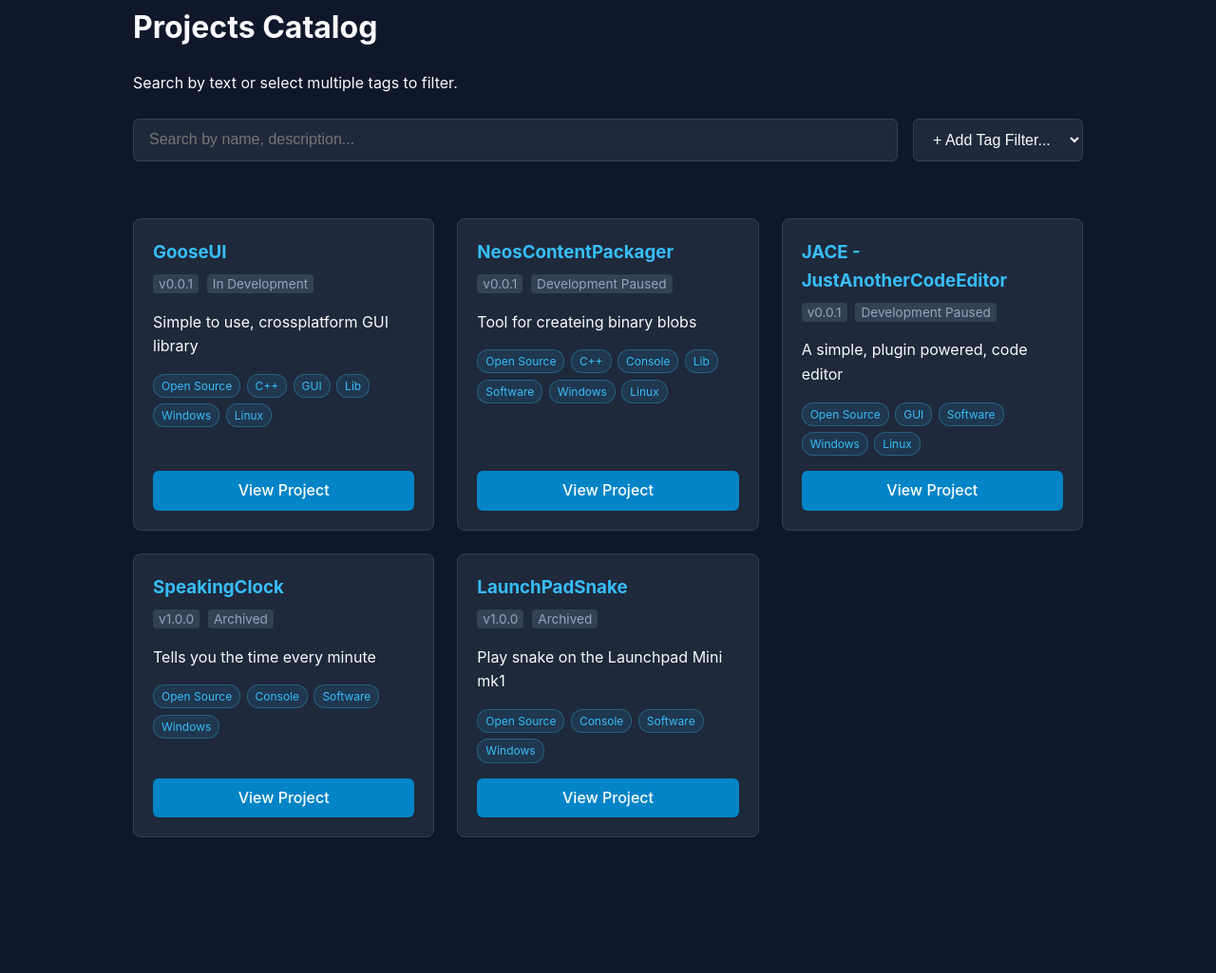
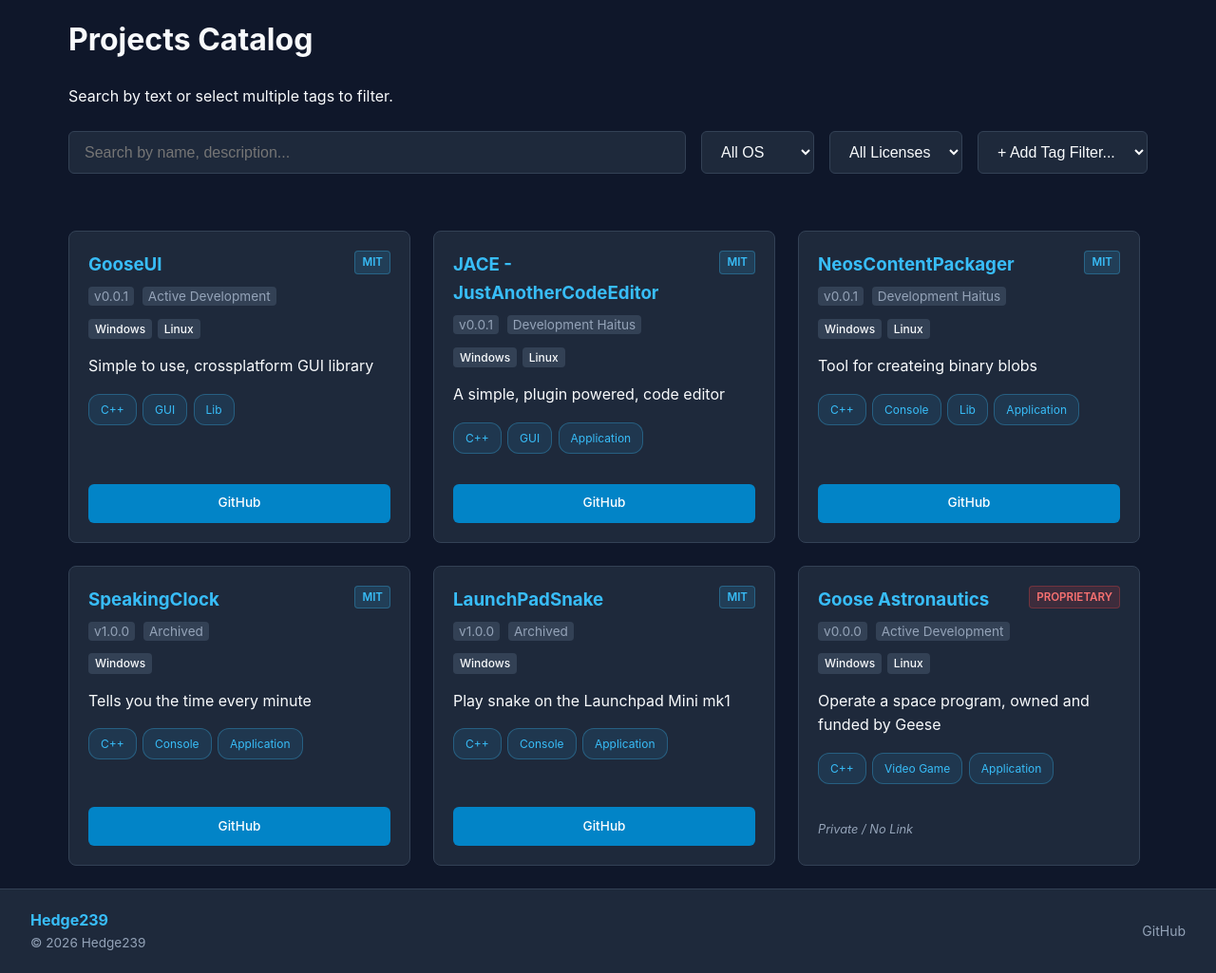
Before and after one commit to Hedge239/Hedge239.github.io, a plain HTML site: page index.html in a window 1280 px wide. Shown: the part 104-1129 px from the top of the page at 95% size. Before the commit the page ends 1018 px from the top, so only its background shows below. Drawn offline with Linux system fonts and the light colour scheme.

Commit message:
Updated ProjectCatalog
- Updated Search with more options
- Added More project
- Enhanced the looks
- Added Footer

```diff
--- a/index.html
+++ b/index.html
@@ -19,6 +19,20 @@
         </header>
 
         <main id="content" class="container"></main>
+
+        <footer class="site-footer">
+            <div class="footer-container">
+                <div class="footer-info">
+                    <span class="footer-brand">Hedge239</span>
+                    <p class="footer-tagline">&copy; 2026 Hedge239</p>
+                </div>
+
+                <div class="footer-links">
+                    <a href="https://github.com/Hedge239" target="_blank" rel="noopener noreferrer">GitHub</a>
+                </div>
+            </div>
+        </footer>
+
         <script>
           async function loadPage(route, file){
             try {
--- a/pages/projects.html
+++ b/pages/projects.html
@@ -4,6 +4,15 @@
 
     <div class="controls">
         <input type="text" id="searchInput" placeholder="Search by name, description..." oninput="filterProjects()">
+
+        <select id="osSelect" onchange="filterProjects()">
+            <option value="">All OS</option>
+        </select>
+
+        <select id="licenseSelect" onchange="filterProjects()">
+            <option value="">All Licenses</option>
+        </select>
+
         <select id="tagSelect" onchange="addTagFromSelect()">
             <option value="">+ Add Tag Filter...</option>
         </select>
--- a/projects.json
+++ b/projects.json
@@ -2,41 +2,71 @@
   {
     "name": "GooseUI",
     "version": "0.0.1",
-    "status": "In Development",
+    "status": "Active Development",
+    "license": "MIT",
+    "os": ["Windows", "Linux"],
     "description": "Simple to use, crossplatform GUI library",
-    "tags": ["Open Source", "C++", "GUI", "Lib", "Windows", "Linux"],
-    "link": "https://github.com/Hedge239/GooseUI"
+    "tags": ["C++", "GUI", "Lib"],
+    "links": [
+      { "label": "GitHub", "url": "https://github.com/Hedge239/GooseUI" }
+    ]
+  },
+  {
+    "name": "JACE - JustAnotherCodeEditor",
+    "version": "0.0.1",
+    "status": "Development Haitus",
+    "license": "MIT",
+    "os": ["Windows", "Linux"],
+    "description": "A simple, plugin powered, code editor",
+    "tags": ["C++", "GUI", "Application"],
+    "links": [
+      { "label": "GitHub", "url": "https://github.com/Hedge239/JustAnotherCodeEditor" }
+    ]
   },
   {
     "name": "NeosContentPackager",
     "version": "0.0.1",
-    "status": "Development Paused",
+    "status": "Development Haitus",
+    "license": "MIT",
+    "os": ["Windows", "Linux"],
     "description": "Tool for createing binary blobs",
-    "tags": ["Open Source", "C++", "Console", "Lib", "Software", "Windows", "Linux"],
-    "link": "https://github.com/Hedge239/NeosContentPackager"
-  },
-  {
-    "name": "JACE - JustAnotherCodeEditor",
-    "version": "0.0.1",
-    "status": "Development Paused",
-    "description": "A simple, plugin powered, code editor",
-    "tags": ["Open Source", "GUI", "Software", "Windows", "Linux"],
-    "link": "https://github.com/Hedge239/JustAnotherCodeEditor"
+    "tags": ["C++", "Console", "Lib", "Application"],
+    "links": [
+      { "label": "GitHub", "url": "https://github.com/Hedge239/NeosContentPackager" }
+    ]
   },
   {
     "name": "SpeakingClock",
     "version": "1.0.0",
     "status": "Archived",
+    "license": "MIT",
+    "os": ["Windows"],
     "description": "Tells you the time every minute",
-    "tags": ["Open Source", "Console", "Software", "Windows"],
-    "link": "https://github.com/Hedge239/SpeakingClock"
+    "tags": ["C++", "Console", "Application"],
+    "links": [
+      { "label": "GitHub", "url": "https://github.com/Hedge239/SpeakingClock" }
+    ]
   },
   {
     "name": "LaunchPadSnake",
     "version": "1.0.0",
     "status": "Archived",
+    "license": "MIT",
+    "os": ["Windows"],
     "description": "Play snake on the Launchpad Mini mk1",
-    "tags": ["Open Source", "Console", "Software", "Windows"],
-    "link": "https://github.com/Hedge239/LaunchPadSnake"
+    "tags": ["C++", "Console", "Application"],
+    "links": [
+      { "label": "GitHub", "url": "https://github.com/Hedge239/LaunchPadSnake" }
+    ]
+  },
+  {
+    "name": "Goose Astronautics",
+    "version": "0.0.0",
+    "status": "Active Development",
+    "license": "Proprietary",
+    "os": ["Windows", "Linux"],
+    "description": "Operate a space program, owned and funded by Geese",
+    "tags": ["C++", "Video Game", "Application"],
+    "links": []
   }
 ]
--- a/scripts/projects.js
+++ b/scripts/projects.js
@@ -1,16 +1,18 @@
-var allProjects = allProjects || [];
+var projects = projects || [];
 var selectedTags = selectedTags || new Set();
 
 loadProjectsData();
 
-function loadProjectsData() {
+// Data Population
+function loadProjectsData()
+{
   fetch('projects.json')
     .then(response => {
-      if (!response.ok) throw new Error("HTTP error " + response.status);
+      if(!response.ok){ throw new Error("HTTP error " + response.status) }
       return response.json();
     })
     .then(data => {
-      allProjects = data;
+      projects = data;
       initData();
     })
     .catch(error => {
@@ -18,51 +20,91 @@ function loadProjectsData() {
     });
 }
 
-function initData() {
-  populateDropdown(allProjects);
+function initData()
+{
+  populateDropdowns(projects);
   filterProjects();
 }
 
-function populateDropdown(projects) {
+function populateDropdowns(projectData)
+{
   const tagSet = new Set();
-  projects.forEach(p => p.tags.forEach(t => tagSet.add(t)));
+  const licenseSet = new Set();
+  const osSet = new Set();
 
-  const select = document.getElementById('tagSelect');
-  select.innerHTML = '<option value="">+ Add Tag Filter...</option>';
+  projectData.forEach(proj => {
+    if(proj.tags){ proj.tags.forEach(tag => tagSet.add(tag)); }
+    if(proj.license){ licenseSet.add(proj.license); }
+    if(proj.os){ proj.os.forEach(o => osSet.add(o)); }
+  })
 
-  Array.from(tagSet).sort().forEach(tag => {
-    const option = document.createElement('option');
-    option.value = tag;
-    option.textContent = tag;
-    select.appendChild(option);
-  });
+  const tagSelect = document.getElementById('tagSelect');
+  if (tagSelect)
+  {
+    tagSelect.innerHTML = '<option value="">+ Add Tag Filter...</option>';
+    Array.from(tagSet).sort().forEach(tag => {
+      const option = document.createElement('option');
+      option.value = tag;
+      option.textContent = tag;
+      tagSelect.appendChild(option);
+    });
+  }
+
+  const licenseSelect = document.getElementById('licenseSelect');
+  if (licenseSelect)
+  {
+    licenseSelect.innerHTML = '<option value="">All Licenses</option>';
+    Array.from(licenseSet).sort().forEach(license => {
+      const option = document.createElement('option');
+      option.value = license;
+      option.textContent = license;
+      licenseSelect.appendChild(option);
+    });
+  }
+
+  const osSelect = document.getElementById('osSelect');
+  if (osSelect) {
+    osSelect.innerHTML = '<option value="">All OS</option>';
+    Array.from(osSet).sort().forEach(os => {
+      const option = document.createElement('option');
+      option.value = os;
+      option.textContent = os;
+      osSelect.appendChild(option);
+    });
+  }
 }
 
-function addTagFromSelect() {
+// Tags
+function addTagFromSelect()
+{
   const select = document.getElementById('tagSelect');
-  const value = select.value;
+  const value = select ? select.value : '';
   if (value) {
     addTagFilter(value);
     select.value = "";
   }
 }
 
-function addTagFilter(tag) {
+function addTagFilter(tag)
+{
   selectedTags.add(tag);
   renderActiveTags();
   filterProjects();
 }
 
-function removeTagFilter(tag) {
+function removeTagFilter(tag)
+{
   selectedTags.delete(tag);
   renderActiveTags();
   filterProjects();
 }
 
-function renderActiveTags() {
+function renderActiveTags()
+{
   const container = document.getElementById('selectedTagsContainer');
+  if(!container){ return; }
+
   container.innerHTML = '';
-
   selectedTags.forEach(tag => {
     const pill = document.createElement('span');
     pill.className = 'active-tag-pill';
@@ -74,44 +116,84 @@ function renderActiveTags() {
   });
 }
 
-function filterProjects() {
-  const query = document.getElementById('searchInput').value.toLowerCase();
+// Rendering
+function filterProjects()
+{
+  const queryInput = document.getElementById('searchInput');
+  const query = queryInput ? queryInput.value.toLowerCase() : '';
 
-  const filtered = allProjects.filter(p => {
-    const matchesSearch = p.name.toLowerCase().includes(query) || p.description.toLowerCase().includes(query);
-    const matchesTags = Array.from(selectedTags).every(tag => p.tags.includes(tag));
-    return matchesSearch && matchesTags;
+  const licenseSelect = document.getElementById('licenseSelect');
+  const selectedLicense = licenseSelect ? licenseSelect.value : '';
+
+  const osSelect = document.getElementById('osSelect');
+  const selectedOS = osSelect ? osSelect.value : '';
+
+  const filtered = projects.filter(p => {
+    const matchesSearch =
+      p.name.toLowerCase().includes(query) ||
+      (p.description && p.description.toLowerCase().includes(query)) ||
+      (p.tags && p.tags.some(t => t.toLowerCase().includes(query))) ||
+      (p.os && p.os.some(o => o.toLowerCase().includes(query)));
+
+    const matchesLicense = !selectedLicense || p.license === selectedLicense;
+    const matchesOS = !selectedOS || (p.os && p.os.includes(selectedOS));
+    const matchesTags = Array.from(selectedTags).every(tag => p.tags && p.tags.includes(tag));
+
+    return matchesSearch && matchesLicense && matchesOS && matchesTags;
   });
 
   renderProjects(filtered);
 }
 
-function renderProjects(projects) {
+function renderProjects(projectData)
+{
   const grid = document.getElementById('projectGrid');
+  if(!grid){ return; }
+
   grid.innerHTML = '';
-
-  if (projects.length === 0) {
+  if (projects.length === 0)
+  {
     grid.innerHTML = '<p style="color: var(--text-muted); grid-column: 1/-1;">No projects match your current filters.</p>';
     return;
   }
 
-  projects.forEach(p => {
+  projectData.forEach(proj => {
     const card = document.createElement('div');
     card.className = 'project-card';
+
+    // Information
+    const isProprietary = proj.license && proj.license.toLowerCase().includes('proprietary');
+    const licenseClass = isProprietary ? 'license-badge proprietary' : 'license-badge standard';
+    const licenseText = proj.license || 'Unlicensed';
+
+    const osHTML = (proj.os || []).map(os => `<span class="os-badge">${os}</span>`).join('');
+    const tagsHTML = (proj.tags || []).map(t => `<span class="tag-pill" onclick="addTagFilter('${t}')">${t}</span>`).join('');
+
+    // Links
+    let linksHTML = '';
+    if (proj.links && proj.links.length > 0)
+    {
+      linksHTML = `<div class="project-links-group">` + proj.links.map(link => `<a href="${link.url}" target="_blank" rel="noopener noreferrer" class="project-link">${link.label || 'View'}</a>`).join('') + `</div>`;
+    } else { linksHTML = `<div class="project-links-group"><span class="no-link-badge">Private / No Link</span></div>`; }
+
+    // Per-Project Card
     card.innerHTML = `
       <div>
-        <h3 class="project-title">${p.name}</h3>
+        <div class="project-header">
+          <h3 class="project-title">${proj.name}</h3>
+          <span class="${licenseClass}">${licenseText}</span>
+        </div>
         <div class="project-meta">
-          <span>v${p.version}</span>
-          <span>${p.status}</span>
+          <span>v${proj.version || '0.0.0'}</span>
+          <span>${proj.status || 'Unknown'}</span>
         </div>
-        <p>${p.description}</p>
-        <div class="tags">
-          ${p.tags.map(t => `<span class="tag-pill" onclick="addTagFilter('${t}')">${t}</span>`).join('')}
-        </div>
+        ${osHTML ? `<div class="os-container">${osHTML}</div>` : ''}
+        <p>${proj.description || ''}</p>
+        <div class="tags">${tagsHTML}</div>
       </div>
-      <a href="${p.link}" target="_blank" class="project-link">View Project</a>
+      ${linksHTML}
     `;
+
     grid.appendChild(card);
   });
 }
--- a/styles/styles.css
+++ b/styles/styles.css
@@ -9,19 +9,19 @@
   --border-color: #334155;
 }
 
+/* Flex layout guarantees footer stays glued to bottom */
+html, body {
+  min-height: 100vh;
+  display: flex;
+  flex-direction: column;
+}
+
 body {
   margin: 0;
   font-family: -apple-system, BlinkMacSystemFont, "Segoe UI", Roboto, sans-serif;
   background-color: var(--bg-color);
   color: var(--text-main);
   line-height: 1.6;
-}
-
-/* Styles specifically for pages inside the iframe */
-body.iframe-body {
-  margin: 0;
-  padding: 1rem;
-  background: transparent;
 }
 
 /* Header & Nav */
@@ -61,27 +61,27 @@ body.iframe-body {
   display: inline-block;
 }
 
-.nav-btn:hover, .nav-btn.active {
+.nav-btn:hover,
+.nav-btn.active {
   color: var(--text-main);
   background-color: var(--border-color);
 }
 
-/* Layout */
+/* Layout Container (Expanded full-width for Desktop) */
 .container {
-  max-width: 1000px;
-  margin: 2rem auto;
-  padding: 0 1rem;
+  width: 100%;
+  max-width: 1200px;
+  box-sizing: border-box;
+  padding: 1.5rem 2rem;
+  margin: 0 auto;
 }
 
-.card {
-  background-color: var(--card-bg);
-  padding: 1.5rem;
-  border-radius: 8px;
-  border: 1px solid var(--border-color);
-  margin-bottom: 1.5rem;
+/* Pushes footer down when content area is short */
+#content {
+  flex: 1;
 }
 
-/* Controls */
+/* Controls & Filter Section */
 .controls {
   display: flex;
   gap: 1rem;
@@ -89,7 +89,8 @@ body.iframe-body {
   flex-wrap: wrap;
 }
 
-.controls input, .controls select {
+.controls input,
+.controls select {
   background-color: var(--card-bg);
   border: 1px solid var(--border-color);
   color: var(--text-main);
@@ -103,7 +104,7 @@ body.iframe-body {
   min-width: 200px;
 }
 
-/* Multi-Tag Container */
+/* Active Tag Filter Pills */
 .selected-tags-container {
   display: flex;
   flex-wrap: wrap;
@@ -134,10 +135,10 @@ body.iframe-body {
   padding: 0;
 }
 
-/* Project Grid */
+/* Project Grid & Cards */
 .project-grid {
   display: grid;
-  grid-template-columns: repeat(auto-fill, minmax(280px, 1fr));
+  grid-template-columns: repeat(auto-fit, minmax(280px, 360px));
   gap: 1.5rem;
 }
 
@@ -151,9 +152,39 @@ body.iframe-body {
   justify-content: space-between;
 }
 
+.project-header {
+  display: flex;
+  justify-content: space-between;
+  align-items: flex-start;
+  gap: 0.5rem;
+  margin-bottom: 0.5rem;
+}
+
 .project-title {
-  margin: 0 0 0.5rem 0;
+  margin: 0;
   color: var(--accent);
+}
+
+/* Badges & Metadata */
+.license-badge {
+  font-size: 0.725rem;
+  font-weight: 600;
+  padding: 2px 7px;
+  border-radius: 4px;
+  text-transform: uppercase;
+  white-space: nowrap;
+}
+
+.license-badge.standard {
+  background-color: rgba(56, 189, 248, 0.15);
+  color: var(--accent);
+  border: 1px solid rgba(56, 189, 248, 0.3);
+}
+
+.license-badge.proprietary {
+  background-color: rgba(239, 68, 68, 0.15);
+  color: #f87171;
+  border: 1px solid rgba(239, 68, 68, 0.3);
 }
 
 .project-meta {
@@ -169,6 +200,24 @@ body.iframe-body {
   margin-right: 5px;
 }
 
+/* OS Badges */
+.os-container {
+  display: flex;
+  flex-wrap: wrap;
+  gap: 0.35rem;
+  margin-bottom: 0.5rem;
+}
+
+.os-badge {
+  font-size: 0.75rem;
+  font-weight: 500;
+  background-color: var(--border-color);
+  color: var(--text-main);
+  padding: 1px 7px;
+  border-radius: 4px;
+}
+
+/* Card Tags (Mobile touch optimized) */
 .tags {
   display: flex;
   flex-wrap: wrap;
@@ -178,35 +227,118 @@ body.iframe-body {
 
 .tag-pill {
   font-size: 0.75rem;
+  font-family: inherit;
   background-color: rgba(56, 189, 248, 0.1);
   color: var(--accent);
   border: 1px solid rgba(56, 189, 248, 0.3);
-  padding: 2px 8px;
+  padding: 6px 12px;
   border-radius: 12px;
   cursor: pointer;
   transition: background-color 0.2s ease;
+  position: relative;
+  z-index: 5;
 }
 
-.tag-pill:hover {
+.tag-pill:hover,
+.tag-pill:active {
   background-color: rgba(56, 189, 248, 0.25);
 }
 
-.project-link {
-  display: inline-block;
+/* Links & Action Buttons */
+.project-links-group {
+  display: flex;
+  flex-wrap: wrap;
+  gap: 0.5rem;
+  margin-top: auto;
+  padding-top: 1rem;
+  position: relative;
+  z-index: 5;
+}
+
+.project-links-group .project-link {
+  flex: 1;
+  min-width: 80px;
+  margin-top: 0;
+  display: flex;
+  align-items: center;
+  justify-content: center;
   color: #fff;
   background-color: var(--accent-hover);
   text-decoration: none;
-  padding: 0.5rem 1rem;
+  padding: 0.6rem 0.8rem;
   border-radius: 6px;
-  text-align: center;
   font-weight: 500;
+  font-size: 0.85rem;
+  transition: background-color 0.2s ease;
+}
+
+.project-links-group .project-link:hover {
+  background-color: var(--accent);
+  color: #0f172a;
+}
+
+.no-link-badge {
+  font-size: 0.8rem;
+  color: var(--text-muted);
+  font-style: italic;
+  padding: 0.4rem 0;
+}
+
+/* Bottom Bar / Footer */
+.site-footer {
+  background-color: var(--card-bg);
+  border-top: 1px solid var(--border-color);
+  padding: 1.25rem 2rem;
   margin-top: auto;
 }
 
-/* Make the iframe fill the rest of the viewport below the navbar */
-.content-frame {
-  width: 100%;
-  height: calc(100vh - 70px); /* 100% viewport height minus header height */
-  border: none;
-  display: block;
+.footer-container {
+  display: flex;
+  justify-content: space-between;
+  align-items: center;
+  flex-wrap: wrap;
+  gap: 1rem;
 }
+
+.footer-brand {
+  font-weight: bold;
+  color: var(--accent);
+  font-size: 1rem;
+}
+
+.footer-tagline {
+  margin: 0;
+  font-size: 0.85rem;
+  color: var(--text-muted);
+}
+
+.footer-links {
+  display: flex;
+  gap: 1.25rem;
+  flex-wrap: wrap;
+}
+
+.footer-links a {
+  color: var(--text-muted);
+  text-decoration: none;
+  font-size: 0.875rem;
+  transition: color 0.2s ease;
+  padding: 4px 0;
+}
+
+.footer-links a:hover {
+  color: var(--accent);
+}
+
+/* Responsive Overrides */
+@media (max-width: 600px) {
+  .container {
+    padding: 1rem 0.75rem;
+  }
+
+  .footer-container {
+    flex-direction: column;
+    text-align: center;
+    gap: 0.75rem;
+  }
+}
```
